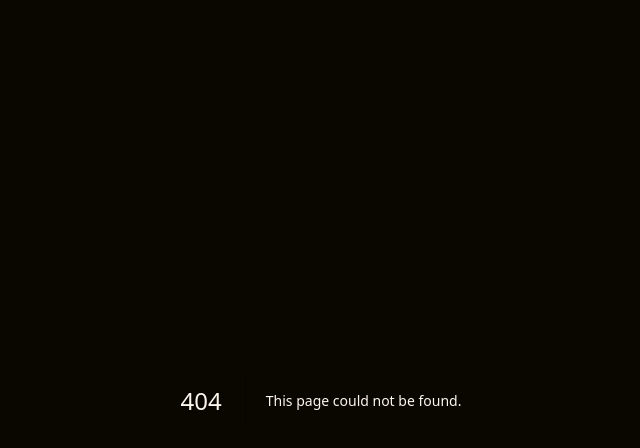
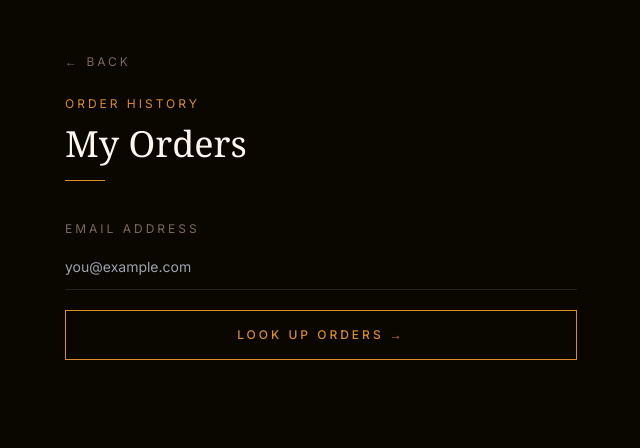
Before and after one commit to tonycode45/chicocookies, a Next.js app: page /orders in a window 1280 px wide. Before the commit this address had no page. Shown: the top 448 px of the page, without its empty margins (319-959 px from the left). Built offline with nearby package versions, Linux system fonts and the light colour scheme.

Commit message:
feat: /orders customer order history page

```diff
--- /dev/null
+++ b/app/api/orders/by-email/route.ts
@@ -0,0 +1,8 @@
+import { NextRequest, NextResponse } from 'next/server'
+import { getOrdersByEmail } from '@/lib/db/orders'
+
+export async function GET(req: NextRequest) {
+  const email = req.nextUrl.searchParams.get('email')
+  if (!email?.trim()) return NextResponse.json({ error: 'Email is required' }, { status: 400 })
+  return NextResponse.json(await getOrdersByEmail(email.trim()))
+}
--- /dev/null
+++ b/app/orders/page.tsx
@@ -0,0 +1,93 @@
+'use client'
+
+import { useState } from 'react'
+import Link from 'next/link'
+import { Order } from '@/lib/db/orders'
+
+const STATUS_LABELS: Record<string, string> = {
+  new: 'Received',
+  confirmed: 'Confirmed',
+  baking: 'Baking',
+  ready: 'Ready for pickup',
+  out_for_delivery: 'Out for delivery',
+  completed: 'Delivered',
+  cancelled: 'Cancelled',
+}
+
+export default function OrdersPage() {
+  const [email, setEmail] = useState('')
+  const [orders, setOrders] = useState<Order[] | null>(null)
+  const [loading, setLoading] = useState(false)
+  const [error, setError] = useState('')
+
+  const handleLookup = async (e: React.FormEvent) => {
+    e.preventDefault()
+    if (!email.trim()) return
+    setError('')
+    setLoading(true)
+    try {
+      const res = await fetch(`/api/orders/by-email?email=${encodeURIComponent(email.trim())}`)
+      if (!res.ok) throw new Error('Failed to fetch orders')
+      const data = await res.json()
+      setOrders(data)
+      if (data.length === 0) setError('No orders found for that email address.')
+    } catch {
+      setError('Could not look up orders. Please try again.')
+    } finally {
+      setLoading(false)
+    }
+  }
+
+  return (
+    <div className="min-h-screen bg-bg px-4 py-12">
+      <div className="max-w-lg mx-auto">
+        <div className="mb-10">
+          <Link href="/" className="text-text-muted text-xs font-sans tracking-widest uppercase hover:text-gold transition-colors">← Back</Link>
+          <p className="text-xs tracking-widest uppercase text-gold mt-6 mb-3 font-sans">Order History</p>
+          <h1 className="font-serif text-4xl text-text-primary">My Orders</h1>
+          <div className="gold-divider mt-4" />
+        </div>
+
+        <form onSubmit={handleLookup} className="space-y-5 mb-10">
+          <div>
+            <label className="block text-xs tracking-widest uppercase text-text-muted mb-2 font-sans">Email address</label>
+            <input type="email" value={email} onChange={(e) => setEmail(e.target.value)}
+              placeholder="you@example.com"
+              className="w-full border-b border-white/10 bg-transparent py-3 text-text-primary text-sm focus:outline-none focus:border-gold transition-colors" />
+          </div>
+          <button type="submit" disabled={loading}
+            className="w-full border border-gold text-gold hover:bg-gold hover:text-bg disabled:opacity-40 text-xs tracking-widest uppercase font-sans font-medium py-4 transition-colors">
+            {loading ? 'Looking up…' : 'Look up orders →'}
+          </button>
+        </form>
+
+        {error && <p className="text-red-400 text-sm font-sans mb-6">{error}</p>}
+
+        {orders && orders.length > 0 && (
+          <div className="space-y-4">
+            {orders.map((order) => (
+              <div key={order.id} className="border border-white/10 p-5 space-y-3">
+                <div className="flex items-start justify-between">
+                  <div>
+                    <p className="font-mono text-text-muted text-xs">{order.id}</p>
+                    <p className="text-text-dim text-xs font-sans mt-0.5">
+                      {new Date(order.createdAt).toLocaleDateString('en-CA', { year: 'numeric', month: 'long', day: 'numeric' })}
+                    </p>
+                  </div>
+                  <p className="font-serif text-text-primary text-lg">${(order.total / 100).toFixed(2)}</p>
+                </div>
+                <div className="text-xs font-sans text-text-muted space-y-1">
+                  <p>{order.items.map((i) => `${i.qty}× ${i.tierLabel}`).join(', ')} — {order.cookiesTotal} cookies</p>
+                  <p className="capitalize">{order.fulfillment}</p>
+                </div>
+                <span className="inline-block border border-gold/30 text-gold text-[10px] tracking-widest uppercase px-2 py-0.5 font-sans">
+                  {STATUS_LABELS[order.status] ?? order.status}
+                </span>
+              </div>
+            ))}
+          </div>
+        )}
+      </div>
+    </div>
+  )
+}
```
